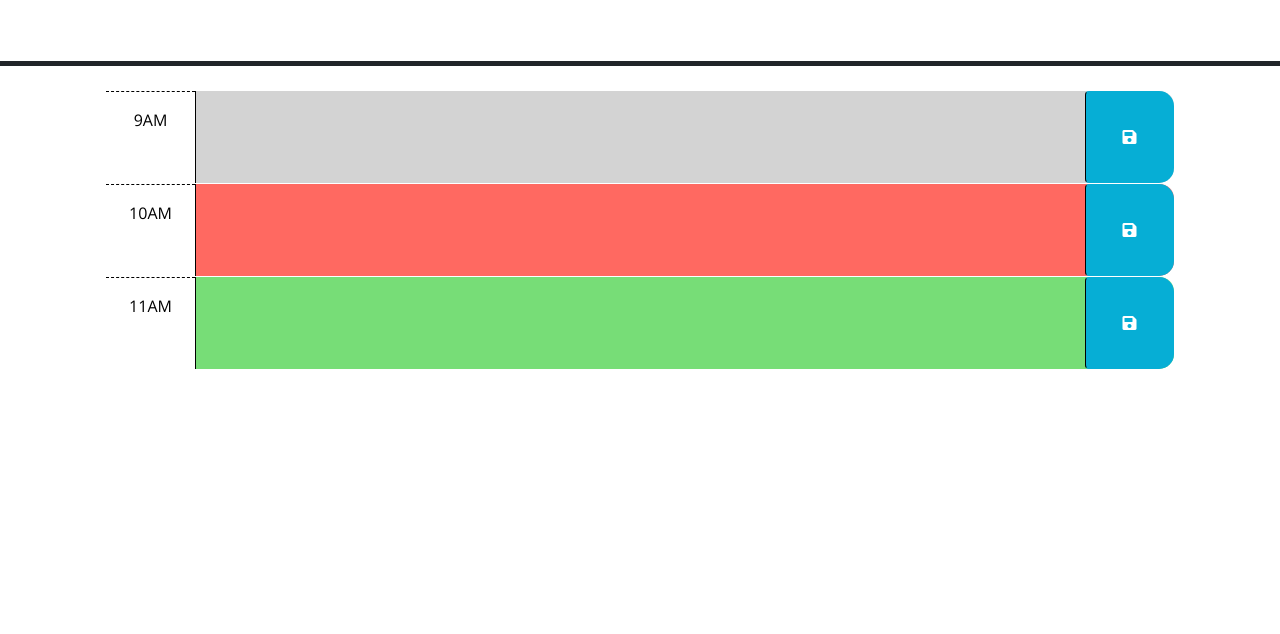
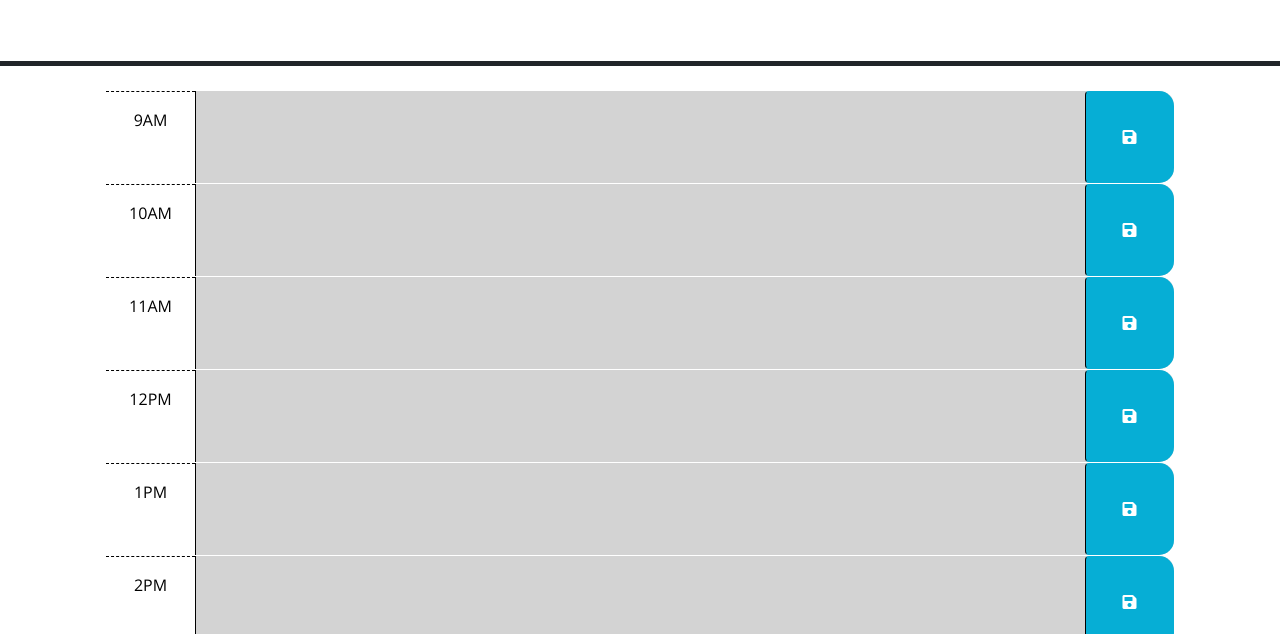
Before and after one commit to greenStone83/calendar-web-app, a plain HTML site: page index.html in a window 1280 px wide. Shown: the part 166-800 px from the top of the page. Drawn offline with nearby package versions, Linux system fonts and the light colour scheme.

Commit message:
added every time table

```diff
--- a/index.html
+++ b/index.html
@@ -28,44 +28,7 @@
       <p class="lead">A simple calendar app for scheduling your work day</p>
       <p id="currentDay" class="lead"></p>
     </header>
-    <div class="container-lg px-5">
-      <!-- Use class for "past", "present", and "future" to apply styles to the
-        time-block divs accordingly. The javascript will need to do this by
-        adding/removing these classes on each div by comparing the hour in the
-        id to the current hour. The html provided below is meant to be an example
-        demonstrating how the css provided can be leveraged to create the
-        desired layout and colors. The html below should be removed or updated
-        in the finished product. Remember to delete this comment once the
-        code is implemented.
-        -->
-
-      <!-- Example of a past time block. The "past" class adds a gray background color. -->
-      <div id="hour-9" class="row time-block past">
-        <div class="col-2 col-md-1 hour text-center py-3">9AM</div>
-        <textarea class="col-8 col-md-10 description" rows="3"> </textarea>
-        <button class="btn saveBtn col-2 col-md-1" aria-label="save">
-          <i class="fas fa-save" aria-hidden="true"></i>
-        </button>
-      </div>
-
-      <!-- Example of a a present time block. The "present" class adds a red background color. -->
-      <div id="hour-10" class="row time-block present">
-        <div class="col-2 col-md-1 hour text-center py-3">10AM</div>
-        <textarea class="col-8 col-md-10 description" rows="3"> </textarea>
-        <button class="btn saveBtn col-2 col-md-1" aria-label="save">
-          <i class="fas fa-save" aria-hidden="true"></i>
-        </button>
-      </div>
-
-      <!-- Example of a future time block. The "future" class adds a green background color. -->
-      <div id="hour-11" class="row time-block future">
-        <div class="col-2 col-md-1 hour text-center py-3">11AM</div>
-        <textarea class="col-8 col-md-10 description" rows="3"> </textarea>
-        <button class="btn saveBtn col-2 col-md-1" aria-label="save">
-          <i class="fas fa-save" aria-hidden="true"></i>
-        </button>
-      </div>
-
+    <div id="time-block-div" class="container-lg px-5"></div>
     <script src="https://code.jquery.com/jquery-3.4.1.min.js"></script>
     <script
       src="https://cdn.jsdelivr.net/npm/dayjs@1.11.3/dayjs.min.js"
--- a/script.js
+++ b/script.js
@@ -2,12 +2,47 @@
 // the code isn't run until the browser has finished rendering all the elements
 // in the html.
 
+function addTimeBlocks() {
+  const date = new Date();
+  let currentHour = date.getHours();
+  let dayHalf = "AM";
+  let timeClass = "";
+  let standardTime = "";
+  for (let hour = 9; hour < 18; hour++) {
+    console.log(hour);
+    standardTime = hour;
+    if (hour === 12) {
+      dayHalf = "PM";
+    } else if (hour > 12) {
+      standardTime = hour - 12;
+    }
+    if (currentHour > hour) {
+      timeClass = "past";
+    } else if (currentHour === hour) {
+      timeClass = "present";
+    } else {
+      timeClass = "future";
+    }
+    const newTimeBlockHTML = `
+      <div id="hour-${standardTime}" class="row time-block ${timeClass}">
+        <div class="col-2 col-md-1 hour text-center py-3">${standardTime + dayHalf}</div>
+        <textarea class="col-8 col-md-10 description" rows="3"> </textarea>
+        <button class="btn saveBtn col-2 col-md-1" aria-label="save">
+          <i class="fas fa-save" aria-hidden="true"></i>
+        </button>
+      </div>
+    `;
+    $('#time-block-div').append(newTimeBlockHTML);
+  }
+}
+
 function getDate() {
+  const date = new Date();
   const days = ["Sunday", "Monday", "Tuesday", "Wednesday", "Thursday", "Friday", "Saturday"];
   const months = ["January", "February", "March", "April", "May", "June", "July", "August", "September", "October", "November", "December"];
-  return `${days[getDay()]}, ${months[getMonth()]} ${getDate()}`;
+  //for example, returns "Sunday, August 3"
+  return `${days[date.getDay()]}, ${months[date.getMonth()]} ${date.getDate()}`;
 }
-
 
 $(function () {
     // TODO: Add a listener for click events on the save button. This code should
@@ -29,4 +64,6 @@ $(function () {
     //
     // TODO: Add code to display the current date in the header of the page.
 
+    addTimeBlocks();
+
   });
```
